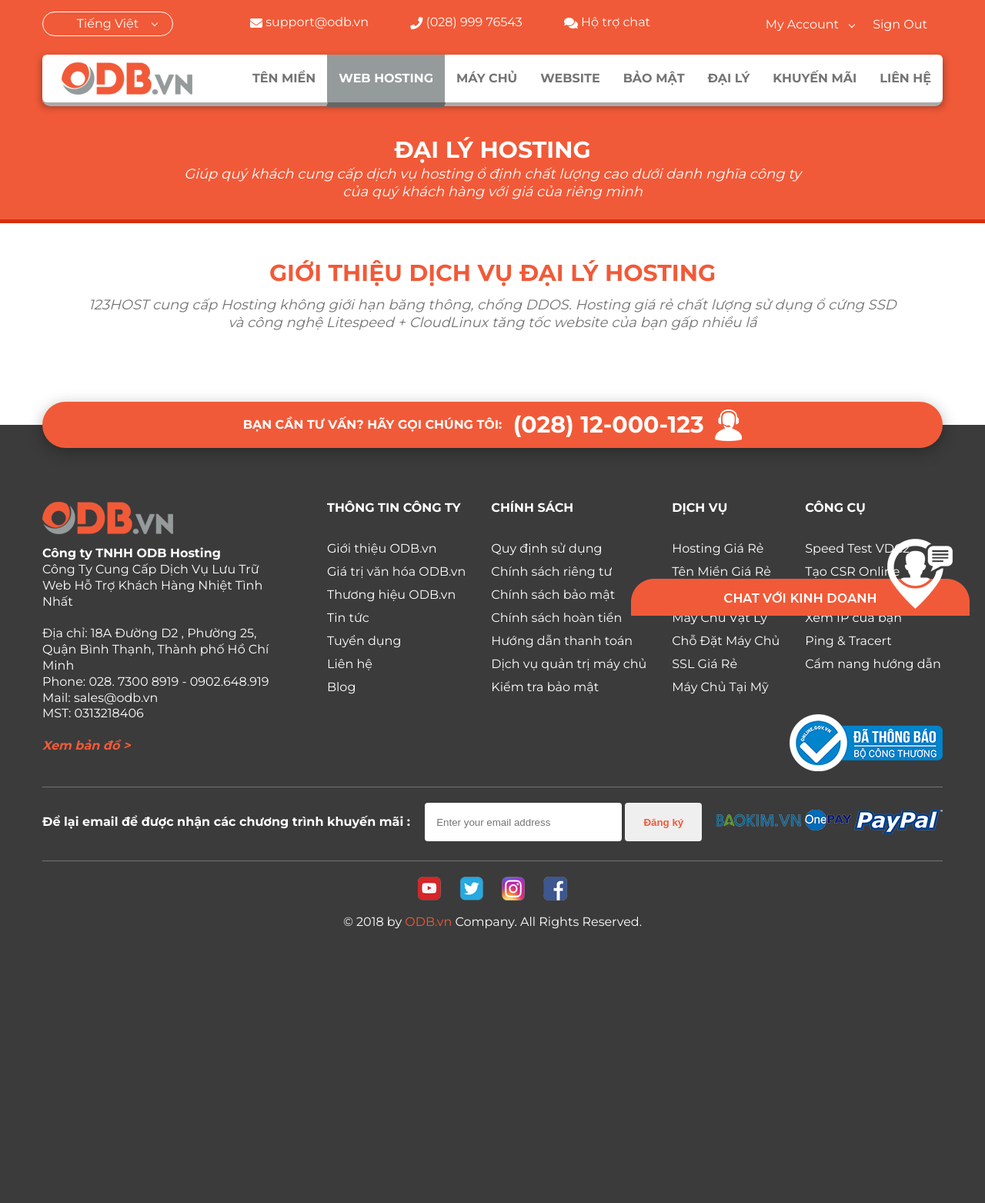
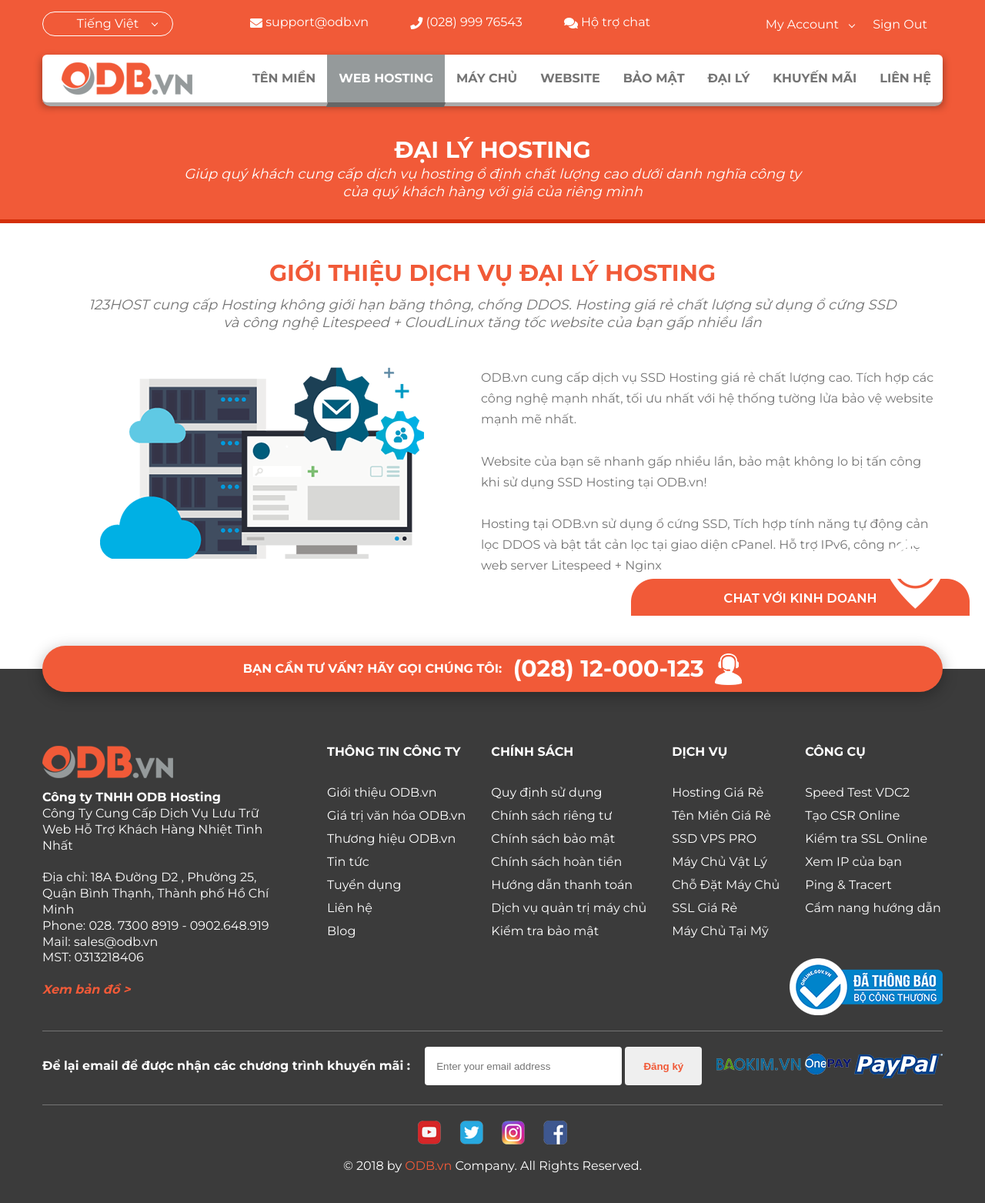
Before and after one commit to joseph-tran-tn/odbhosting, a PHP site: page /hosting.php in a window 1280 px wide. Shown: the whole page at 77% size. Before the commit the page ends 1207 px from the top, so only its background shows below. Run offline with PHP 8.4, Linux system fonts and the light colour scheme; some libraries are stand-ins or nearby versions.

Commit message:
[Add] Hosting page

```diff
--- a/assets/css/_mixin.scss
+++ b/assets/css/_mixin.scss
@@ -223,8 +223,8 @@
 	}
 }
 
-@mixin add_prefix ($key, $value) {
-	@each $prefix in $browser_prefix {
-		#{$prefix}$key: $value;
-	}
-}
+// @mixin add_prefix ($key, $value) {
+// 	@each $prefix in $browser_prefix {
+// 		#{$prefix}$key: $value;
+// 	}
+// }
--- a/assets/css/styles.scss
+++ b/assets/css/styles.scss
@@ -82,13 +82,31 @@
 		.logo {display: block; float: left; padding: 10px 0;
 			img {display: block;}
 		}
-		&__ul {float: right; font-size: 0;
-			> li {display: inline-block; vertical-align: middle;
+		&__ul {float: right; font-size: 0; margin-bottom: -6px;
+			> li {display: inline-block; vertical-align: middle; position: relative; padding-bottom: 6px;
 				> a {display: block; font-size: 16px; color: #747474; text-transform: uppercase; line-height: 62px; padding: 0 15px; font-weight: bold;
 					&:hover {background: #f0f0f0;}
 				}
 				&:last-child {
 					> a {border-radius: 0 6px 6px 0;}
+				}
+				&:hover {
+					.mainMenu__ul__sub {display: block;}
+				}
+			}
+			&__sub {background: #fff; padding: 15px 20px; border-radius: 10px; box-shadow: 0 5px 10px rgba(0,0,0,.4); position: absolute; top: 100%; left: 0; font-size: 14px; line-height: 30px; display: none;
+				li {
+					a {display: block; white-space: nowrap; font-weight: bold; color: #747474; position: relative; transition: 0.3s ease all; min-width: 240px;
+						&:before {content: ""; display: inline-block; vertical-align: middle; width: 5px; height: 5px; border-top: 1px solid #f15a38; border-right: 1px solid #f15a38; transform: rotate(45deg); top: 10px; position: absolute; left: 0; opacity: 0; transition: 0.3s ease all;}
+						&.active, &:hover {color: #f15a38; padding-left: 15px;
+							&:before {opacity: 1;}
+						}
+					}
+				}
+				&__two {@include clearfix(); width: 360px;
+					li {float: left; width: 50%;
+						a {min-width: 0;}
+					}
 				}
 			}
 		}
@@ -452,7 +470,14 @@
 	#nav-hosting {background: #959a9b; color: #fff; position: relative;
 		&:after {content: ""; display: block; height: 6px; position: absolute; top: 100%; left: 0; width: 100%; background: #666; transform: skew(-20deg);}
 	}
-	.section01 {padding: 50px 0 0;}
+	.section01 {padding: 50px 0 0;
+		&__intro {margin: 45px 0;
+			&__img {float: left; width: 570px;
+				img {display: block; margin: 0 auto;}
+			}
+			&__text {overflow: hidden; line-height: 1.7;}
+		}
+	}
 	.footer {}
 }
 
--- a/hosting.php
+++ b/hosting.php
@@ -15,7 +15,17 @@
 		<section class="section01">
 			<div class="section01__title title">GIỚI THIỆU DỊCH VỤ ĐẠI LÝ HOSTING</div>
 			<div class="section01__subTitle subTitle">123HOST cung cấp Hosting không giới hạn băng thông, chống DDOS. Hosting giá rẻ chất lượng sử dụng ổ cứng SSD <br>
-và công nghệ Litespeed + CloudLinux tăng tốc website của bạn gấp nhiều lầ</div>
+và công nghệ Litespeed + CloudLinux tăng tốc website của bạn gấp nhiều lần</div>
+			<div class="container">
+				<div class="clearfix section01__intro">
+					<div class="section01__intro__img">
+						<img src="<?php echo APP_ASSETS ?>img/hosting/img01.png" alt="">
+					</div>
+					<div class="section01__intro__text">ODB.vn cung cấp dịch vụ SSD Hosting giá rẻ chất lượng cao. Tích hợp các công nghệ mạnh nhất, tối ưu nhất với hệ thống tường lửa bảo vệ website mạnh mẽ nhất.<br><br>
+					Website của bạn sẽ nhanh gấp nhiều lần, bảo mật không lo bị tấn công khi sử dụng SSD Hosting tại ODB.vn!<br><br>
+					Hosting tại ODB.vn sử dụng ổ cứng SSD, Tích hợp tính năng tự động cản lọc DDOS và bật tắt cản lọc tại giao diện cPanel. Hỗ trợ IPv6, công nghệ web server Litespeed + Nginx</div>
+				</div>
+			</div>
 		</section>
 	</main>
 	<?php include 'inc/footer.php' ?>
--- a/inc/header.php
+++ b/inc/header.php
@@ -37,8 +37,26 @@
 				<div class="mainMenu__inner__inner">
 					<a href="./" class="logo"><img src="<?php echo APP_ASSETS ?>img/logo.png" alt=""></a>
 					<ul class="mainMenu__ul">
-						<li><a id="nav-domain" href="./domain.php">Tên miền</a></li>
-						<li><a id="nav-hosting" href="./hosting.php">Web Hosting</a></li>
+						<li>
+							<a id="nav-domain" href="./domain.php">Tên miền</a>
+							<ul class="mainMenu__ul__sub">
+								<li><a href="">Đăng ký tên miền</a></li>
+								<li><a href="">Quản lý tên miền</a></li>
+								<li><a href="">Bảo mật tên miền</a></li>
+								<li><a href="">Chuyển tên miền về ODB.vn</a></li>
+							</ul>
+						</li>
+						<li>
+							<a id="nav-hosting" href="./hosting.php">Web Hosting</a>
+							<ul class="mainMenu__ul__sub mainMenu__ul__sub__two">
+								<li><a href="">Web Hosting</a></li>
+								<li><a href="">Wordpress Hosting</a></li>
+								<li><a href="">SEO Hosting</a></li>
+								<li><a href="">XenForo Hosting</a></li>
+								<li><a href="">Đại lý Hosting</a></li>
+								<li><a href="">Nukeviet Hosting</a></li>
+							</ul>
+						</li>
 						<li><a id="nav-server" href="./server.php">Máy chủ</a></li>
 						<li><a id="nav-website" href="./website.php">Website</a></li>
 						<li><a id="nav-secure" href="./secure.php">Bảo mật</a></li>
```
Also changed, not shown: assets/css/styles.css, assets/img/hosting/img01.png (added), assets/img/hosting/img02.png (added), 1 other file.
